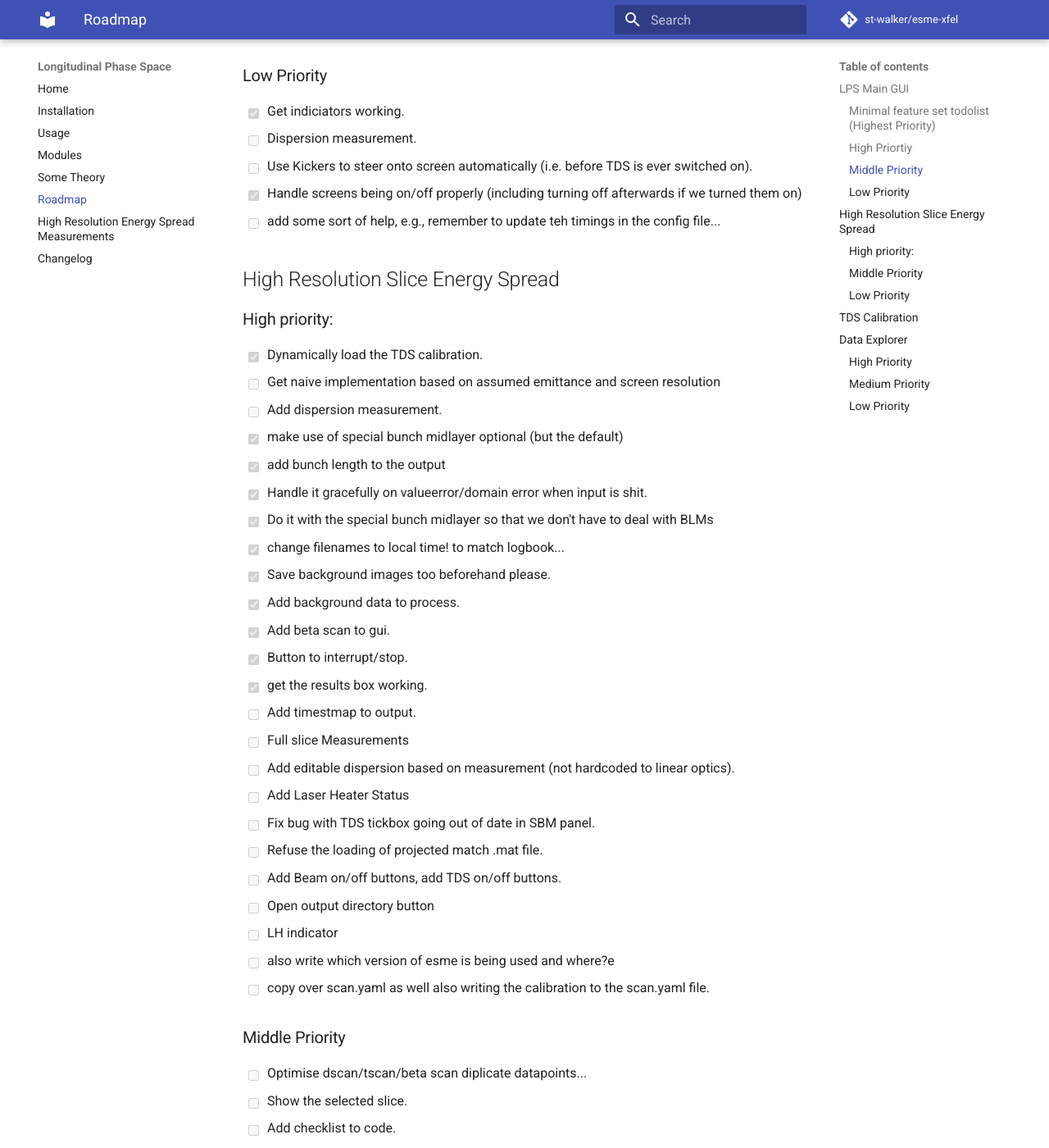
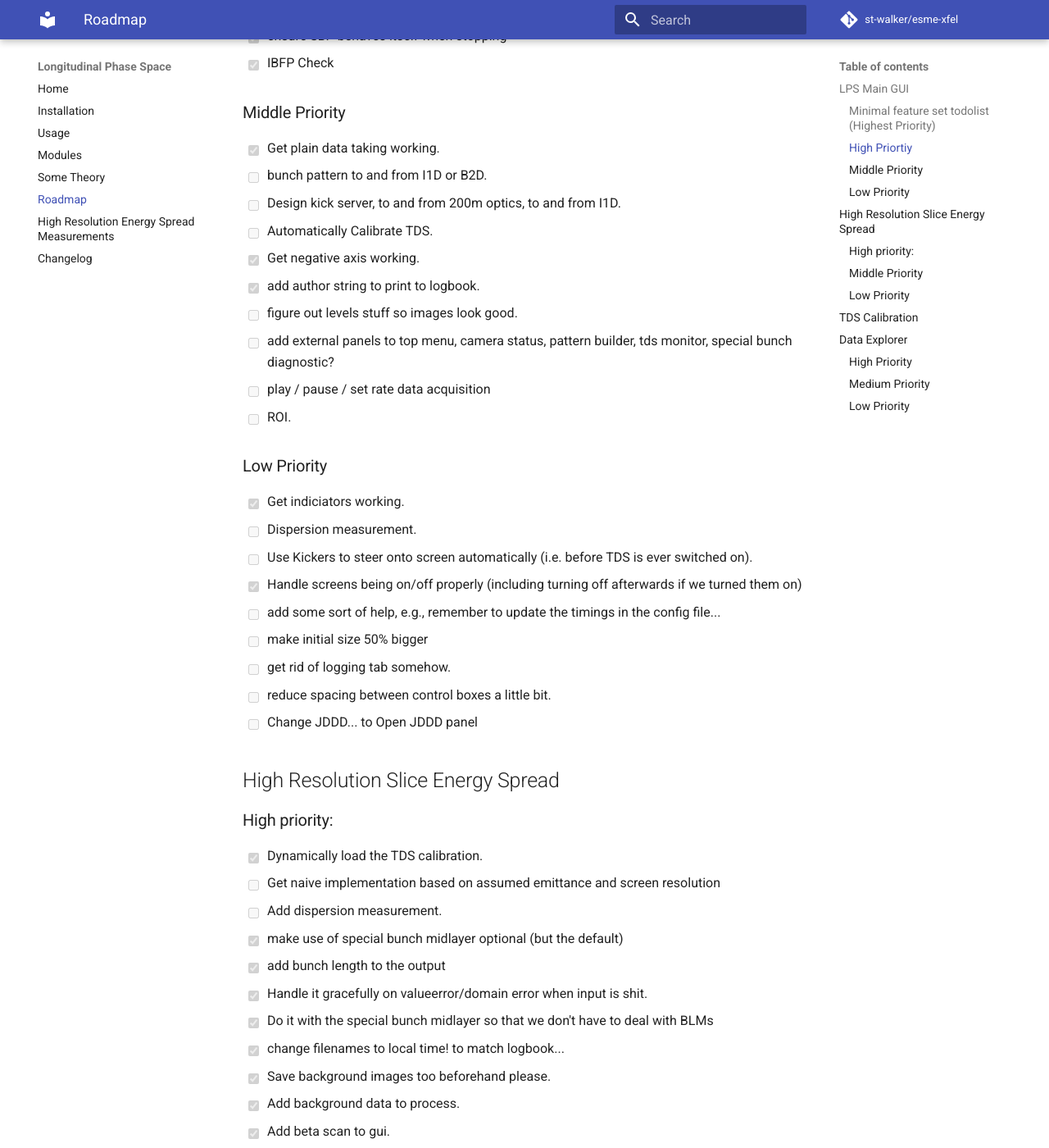
Before and after one commit to st-walker/esme, an MkDocs documentation site: the page built from docs/todo.md, in a window 1280 px wide and 1400 px high, scrolled down 935 px. Shown: the whole window at 82% size. Built offline with MkDocs 1.6.1 and Material for MkDocs 9.7.7, drawn with Linux system fonts in a browser that asks for light colours; comment, search, counter and statistics services are not loaded; some of the changed text lies outside the part shown.

Commit message:
hdi support, todo.md updates, raise_message_box usability

```diff
--- a/docs/todo.md
+++ b/docs/todo.md
@@ -1,3 +1,19 @@
+questions for bolko:
+
+
+
+what are in bolko's .mat files from his calib?
+
+what can image analysis server actually do?
+can we make the image analysis server easier to use?
+
+
+I didn't fix the problem with the kickers being set properly...
+i need to do it via the machine so that the screen is set,
+i got rid of this at some point.
+
+save roi info but also raw data?
+set roi manually?wh
 
 # LPS Main GUI
 
@@ -21,6 +37,8 @@
 8. [x] IBFP Check
 
 
+
+
 ## Middle Priority
 
 1. [x] Get plain data taking working.
@@ -28,7 +46,11 @@
 3. [ ] Design kick server, to and from 200m optics, to and from I1D.
 4. [ ] Automatically Calibrate TDS.
 5. [X] Get negative axis working.
-
+6. [x] add author string to print to logbook.
+7. [ ] figure out levels stuff so images look good.
+8. [ ] add external panels to top menu, camera status, pattern builder, tds monitor, special bunch diagnostic?
+9. [ ] play / pause / set rate data acquisition
+10. [ ] ROI.
 
 ## Low Priority
 
@@ -36,7 +58,11 @@
 2. [ ] Dispersion measurement.
 3. [ ] Use Kickers to steer onto screen automatically (i.e. before TDS is ever switched on).
 4. [x] Handle screens being on/off properly (including turning off afterwards if we turned them on)
-5. [ ] add some sort of help, e.g., remember to update teh timings in the config file...
+5. [ ] add some sort of help, e.g., remember to update the timings in the config file...
+6. [ ] make initial size 50% bigger
+7. [ ] get rid of logging tab somehow.
+8. [ ] reduce spacing between control boxes a little bit.
+9. [ ] Change JDDD... to Open JDDD panel
 
 
 # High Resolution Slice Energy Spread
```
Also changed, not shown: requirements.txt (+46 -46 lines), 3 other files.
